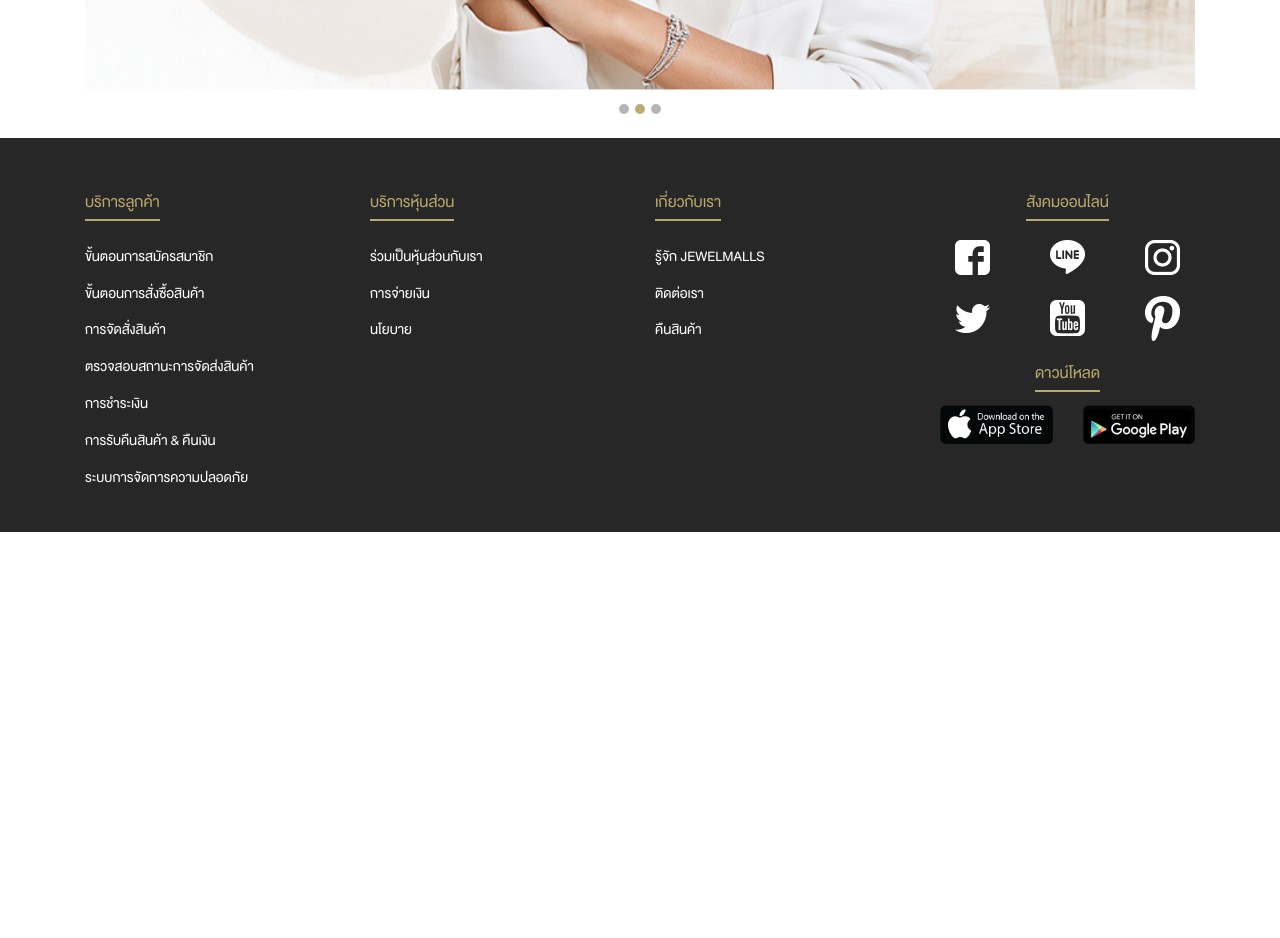
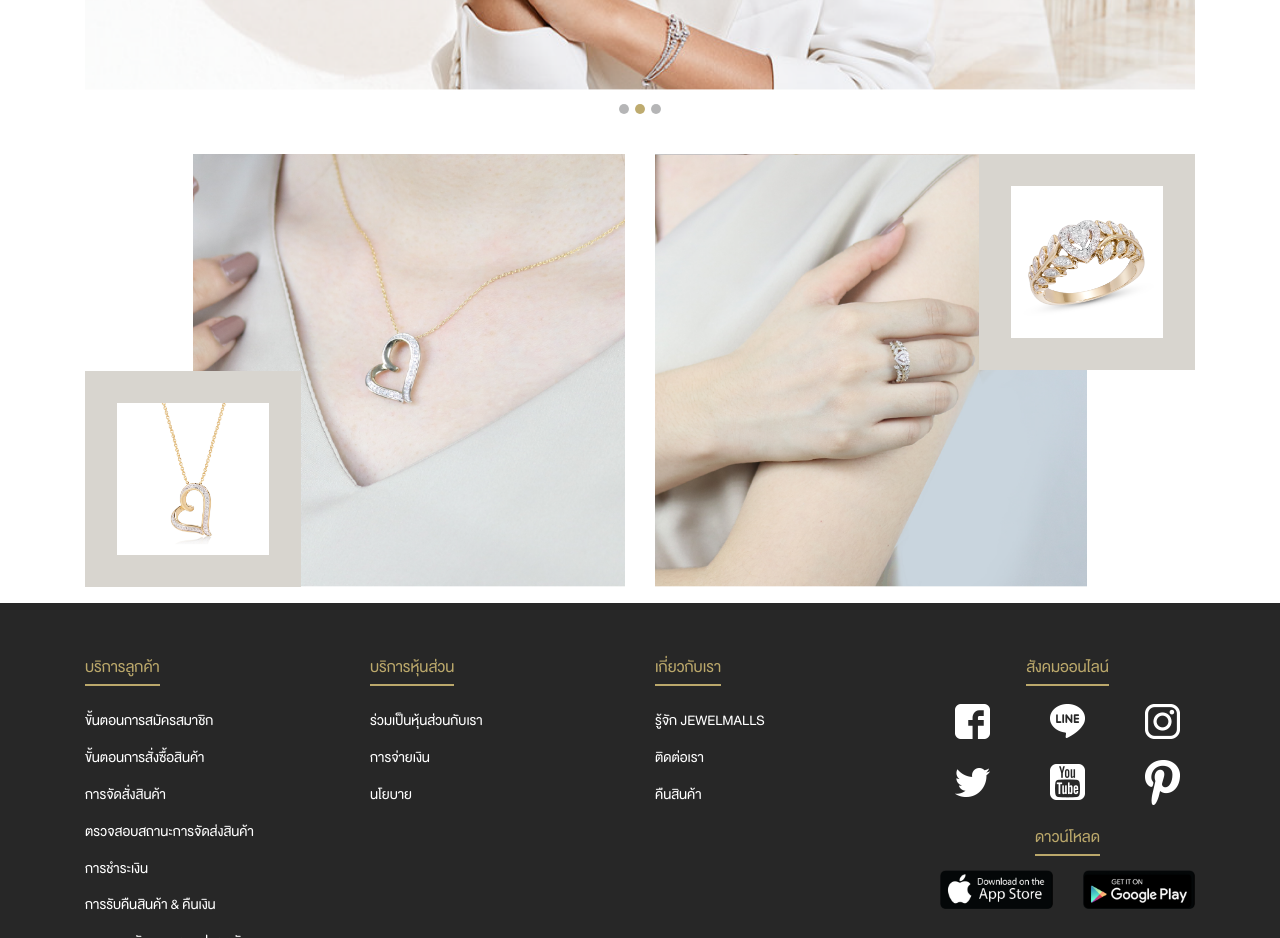
Before and after one commit to 2b-dev/jewelmalls, a website: page index.html in a window 1280 px wide. Shown: the part 1040-1978 px from the top of the page. Before the commit the page ends 1572 px from the top, so only its background shows below. Drawn offline with nearby package versions, Linux system fonts and the light colour scheme.

Commit message:
add intro img

```diff
--- a/css/style.css
+++ b/css/style.css
@@ -874,6 +874,30 @@ nav li:hover a {
   width: 15px;
   margin-left: 10px;
 }
+.box-product-intro {
+  width: 100%;
+  position: relative;
+}
+.box-product-intro.left {
+  padding-left: 20%;
+}
+.box-product-intro.right {
+  padding-right: 20%;
+}
+.product-intro-item {
+  position: absolute;
+  background-color: #d8d5cf;
+  padding: 2rem;
+  width: 40%;
+}
+.box-product-intro.left .product-intro-item {
+  bottom: 0;
+  left: 0;
+}
+.box-product-intro.right .product-intro-item {
+  top: 0;
+  right: 0;
+}
 @media (max-width: 699px) {
   header {
     padding-top: 0.5rem;
--- a/index.html
+++ b/index.html
@@ -776,7 +776,32 @@
           <!--/.Carousel Wrapper-->
         </div>
       </section>
-      <section></section>
+      <section class="py-3">
+        <div class="container">
+          <div class="row">
+            <div class="col-12 col-md-6">
+              <div class="box-product-intro left">
+                <div class="product-intro-wear">
+                  <img src="./img/intro_wear_left.png" class="img-fluid" />
+                </div>
+                <div class="product-intro-item">
+                  <img src="./img/intro_product_left.png" class="img-fluid" />
+                </div>
+              </div>
+            </div>
+            <div class="col-12 col-md-6">
+              <div class="box-product-intro right">
+                <div class="product-intro-wear">
+                  <img src="./img/intro_wear_right.png" class="img-fluid" />
+                </div>
+                <div class="product-intro-item">
+                  <img src="./img/intro_product_right.png" class="img-fluid" />
+                </div>
+              </div>
+            </div>
+          </div>
+        </div>
+      </section>
     </main>
     <footer class="footer-jew">
       <div class="container">
```
Also changed, not shown: img/intro_product_left.png (added), img/intro_product_right.png (added), img/intro_wear_left.png (added), img/intro_wear_right.png (added).
